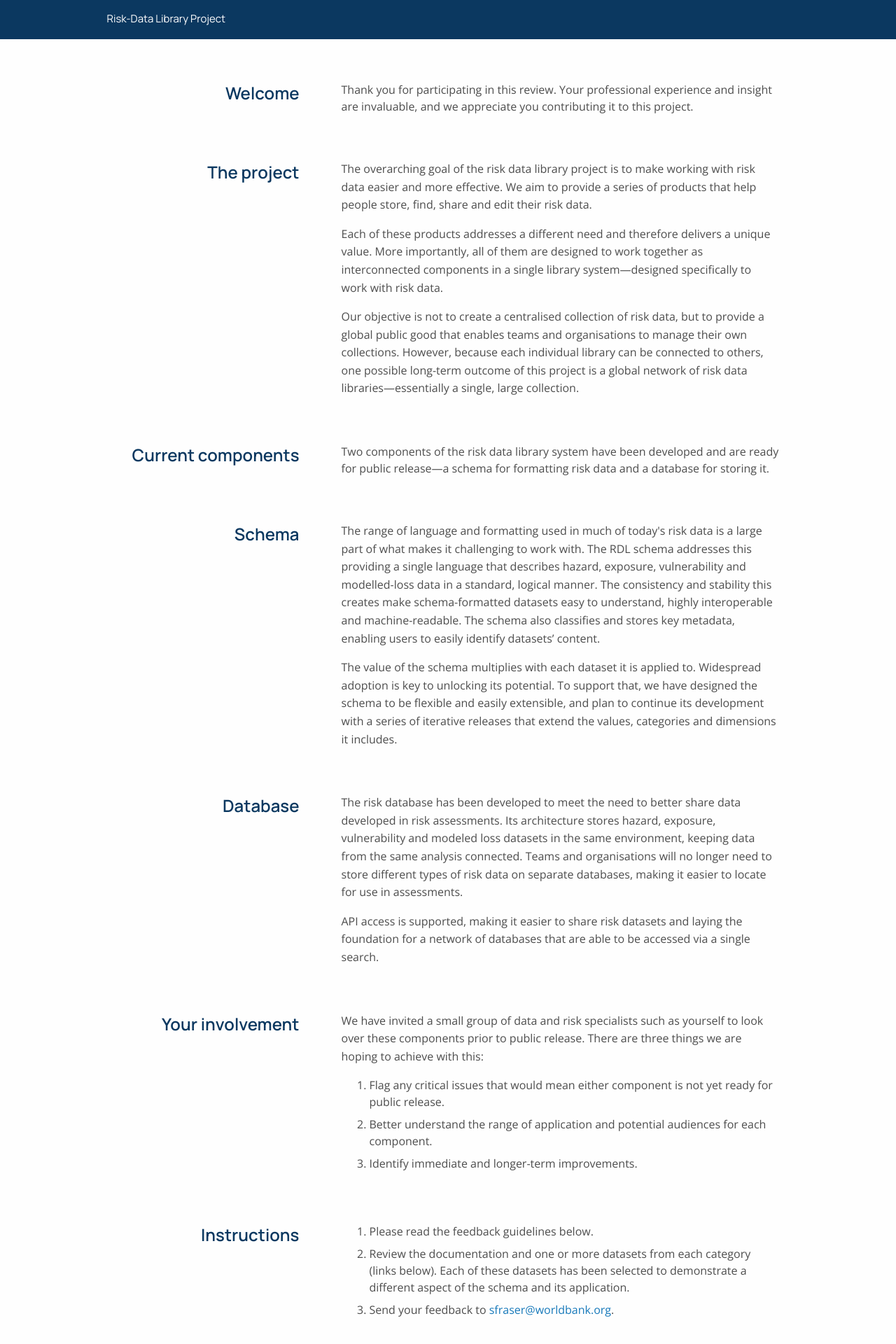
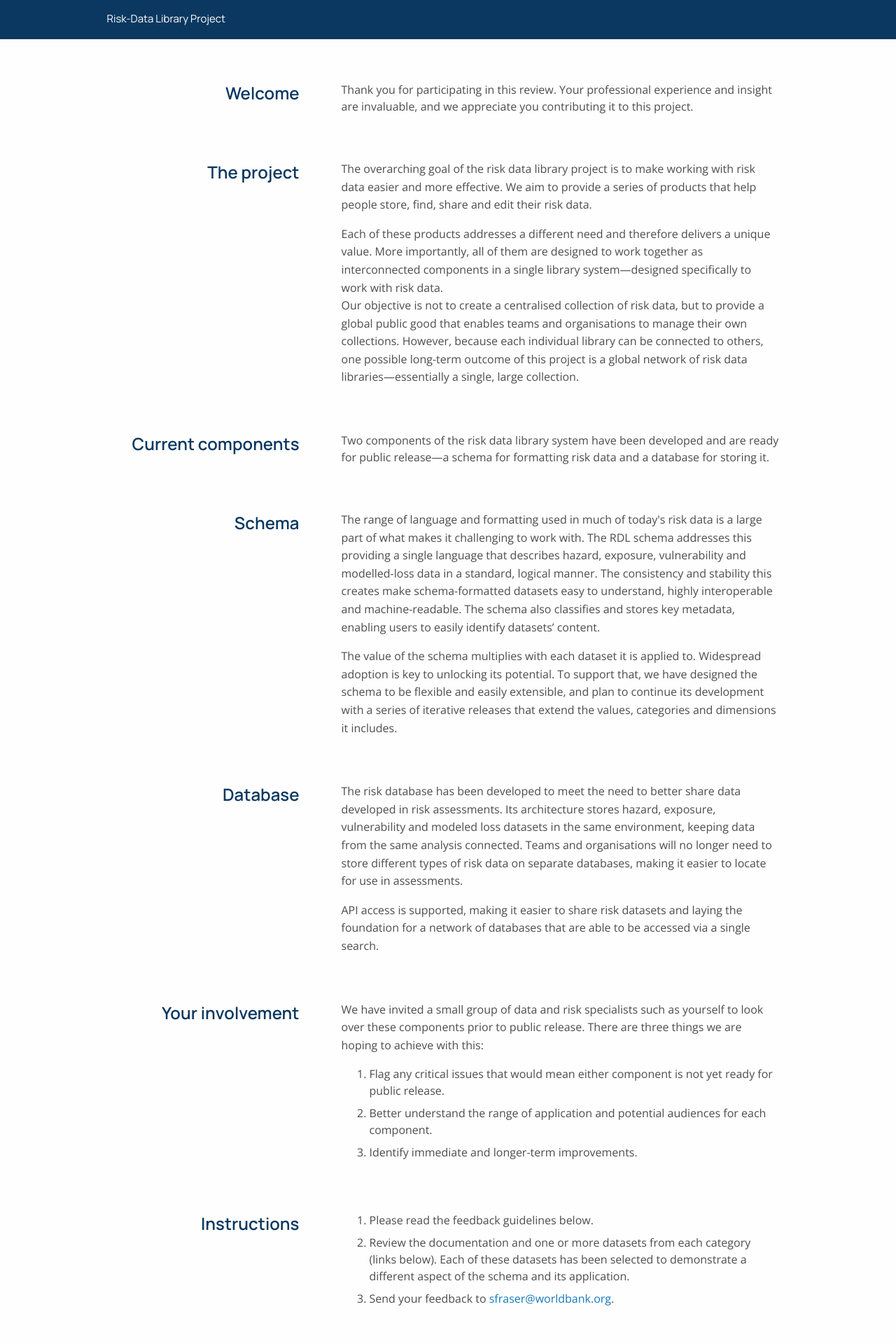
Before and after one commit to GFDRR/risk-data-library.github.io, a Jekyll site: the page built from landing-page.html, in a window 1280 px wide. Shown: the top 1920 px of the page at 70% size. Built offline with Jekyll 4.4.1, drawn with Linux system fonts in a browser that asks for light colours; nearby versions of some CDN libraries.

Commit message:
Update first-section.html

```diff
--- a/_includes/landing-page/first-section.html
+++ b/_includes/landing-page/first-section.html
@@ -23,7 +23,7 @@
       <p class="paragraph-padding-bottom">
         The overarching goal of the risk data library project is to make working with risk data easier and more effective. We aim to provide a series of products that help people store, find, share and edit their risk data.
       </p>
-      <p class="paragraph-padding-bottom">
+      <p>
         Each of these products addresses a different need and therefore delivers a unique value. More importantly, all of them are designed to work together as interconnected components in a single library system—designed specifically to work with risk data.
       </p>
       <p>
```
